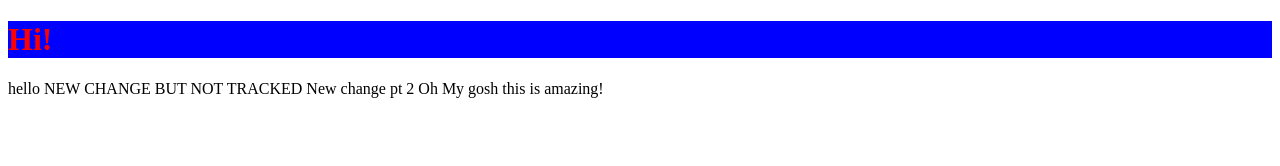
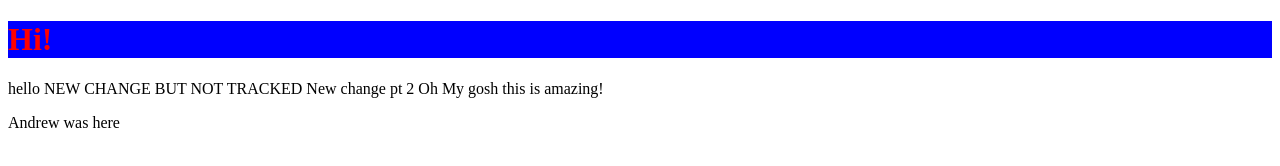
Before and after one commit to smtsuchi/my_amazing_website, a plain HTML site: page index.html in a window 1280 px wide. Drawn offline with Linux system fonts and the light colour scheme.

Commit message:
Andrew's change

```diff
--- a/index.html
+++ b/index.html
@@ -14,5 +14,7 @@
     New change pt 2
 
     Oh My gosh this is amazing!
+
+    <p>Andrew was here</p>
 </body>
 </html>
```
